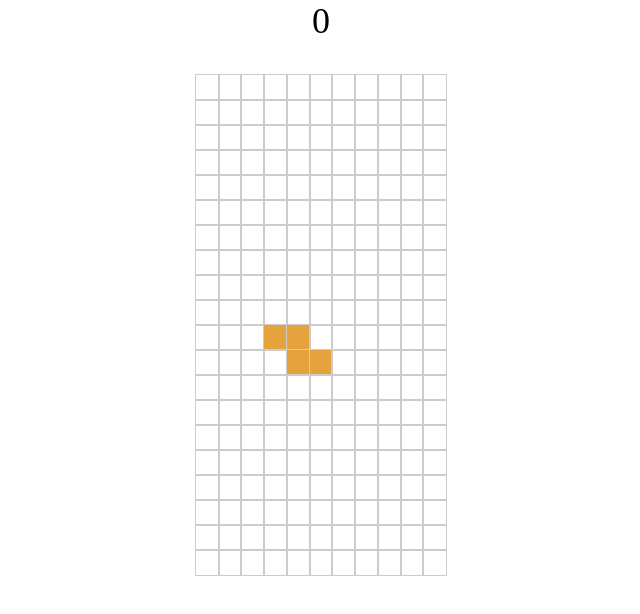
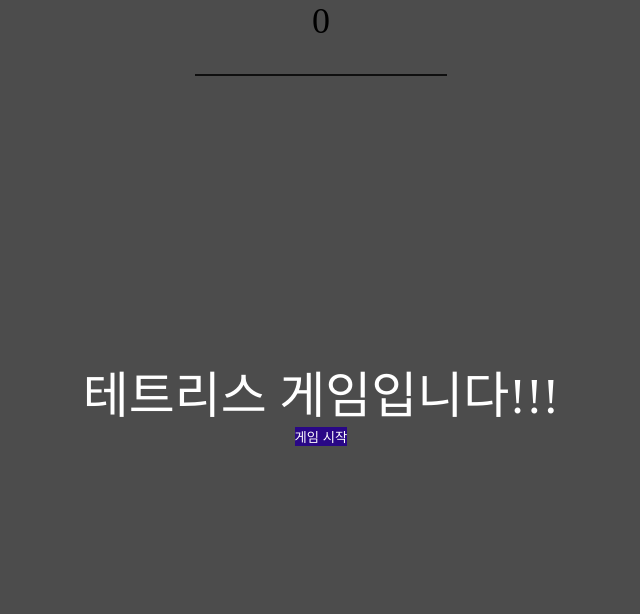
Before and after one commit to whdwls248/wjj_Tetris, a plain HTML site: page index.html in a window 1280 px wide. Shown: the whole page, without its empty margins (319-959 px from the left). Drawn offline with Linux system fonts and the light colour scheme.

Commit message:
- Code format - Add start UI

```diff
--- a/css/style.css
+++ b/css/style.css
@@ -1,4 +1,4 @@
-*{
+* {
   margin: 0;
   padding: 0;
 }
@@ -13,14 +13,14 @@ body {
 }
 
 .game-over {
-    display: none;
+  display: flex;
   justify-content: center;
   align-items: center;
   flex-direction: column;
   position: fixed;
   width: 100%;
   height: 100%;
-    background: rgba(0,0,0,0.7);
+  background: rgba(0, 0, 0, 0.7);
   left: 0;
   top: 0;
   color: #ffff;
@@ -43,16 +43,16 @@ body {
   width: 250px;
   margin: 0 auto;
 }
-.playground > ul > li{
+.playground > ul > li {
   width: 100%;
   height: 25px;
 }
 
-.playground > ul > li > ul{
+.playground > ul > li > ul {
   display: flex;
 }
 
-.playground > ul > li > ul > li{
+.playground > ul > li > ul > li {
   width: 25px;
   height: 25px;
   outline: 1px solid #ccc;
--- a/index.html
+++ b/index.html
@@ -4,15 +4,15 @@
     <meta charset="UTF-8" />
     <meta http-equiv="X-UA-Compatible" content="IE=chrome" />
     <meta name="viewport" content="width=device-width, initial-scale=1.0" />
-    <title>테트리스 게임1</title>
+    <title>테트리스 게임 사이트</title>
     <link rel="stylesheet" href="css/style.css" />
   </head>
 
   <body>
     <div class="wrapper">
       <div class="game-over">
-        <span>게임 종료!!!</span>
-        <button>다시 시작</button>
+        <span>테트리스 게임입니다!!!</span>
+        <button>게임 시작</button>
       </div>
       <div class="score">0</div>
       <div class="playground">
--- a/js/blocks.js
+++ b/js/blocks.js
@@ -1,39 +1,159 @@
 const BLOCKS = {
-    tree: [
-        [[1, 0], [0, 1], [1, 1], [2, 1]],
-        [[1, 0], [0, 1], [1, 1], [1, 2]],
-        [[2, 1], [0, 1], [1, 1], [1, 2]],
-        [[2, 1], [1, 2], [1, 1], [1, 0]],
+  tree: [
+    [
+      [1, 0],
+      [0, 1],
+      [1, 1],
+      [2, 1],
     ],
-    square: [
-        [[0, 0], [0, 1], [1, 0], [1, 1]],
-        [[0, 0], [0, 1], [1, 0], [1, 1]],
-        [[0, 0], [0, 1], [1, 0], [1, 1]],
-        [[0, 0], [0, 1], [1, 0], [1, 1]],
+    [
+      [1, 0],
+      [0, 1],
+      [1, 1],
+      [1, 2],
     ],
-    bar:  [
-        [[1, 0], [2, 0], [3, 0], [4, 0]],
-        [[2, -1], [2, 0], [2, 1], [2, 2]],
-        [[1, 0], [2, 0], [3, 0], [4, 0]],
-        [[2, -1], [2, 0], [2, 1], [2, 2]],
+    [
+      [2, 1],
+      [0, 1],
+      [1, 1],
+      [1, 2],
     ],
-    zet: [
-        [[0, 0], [1, 0], [1, 1], [2, 1]],
-        [[0, 1], [1, 0], [1, 1], [0, 2]],
-        [[0, 1], [1, 1], [1, 2], [2, 2]],
-        [[2, 0], [2, 1], [1, 1], [1, 2]],
+    [
+      [2, 1],
+      [1, 2],
+      [1, 1],
+      [1, 0],
     ],
-    elLeft: [
-        [[0, 0], [0, 1], [1, 1], [2, 1]],
-        [[1, 0], [1, 1], [1, 2], [0, 2]],
-        [[0, 1], [1, 1], [2, 1], [2, 2]],
-        [[1, 0], [2, 0], [1, 1], [1, 2]],
+  ],
+  square: [
+    [
+      [0, 0],
+      [0, 1],
+      [1, 0],
+      [1, 1],
     ],
-    elRight:  [
-        [[1, 0], [2, 0], [1, 1], [1, 2]],
-        [[0, 0], [0, 1], [1, 1], [2, 1]],
-        [[0, 2], [1, 0], [1, 1], [1, 2]],
-        [[0, 1], [1, 1], [2, 1], [2, 2]],
-    ]
-}
+    [
+      [0, 0],
+      [0, 1],
+      [1, 0],
+      [1, 1],
+    ],
+    [
+      [0, 0],
+      [0, 1],
+      [1, 0],
+      [1, 1],
+    ],
+    [
+      [0, 0],
+      [0, 1],
+      [1, 0],
+      [1, 1],
+    ],
+  ],
+  bar: [
+    [
+      [1, 0],
+      [2, 0],
+      [3, 0],
+      [4, 0],
+    ],
+    [
+      [2, -1],
+      [2, 0],
+      [2, 1],
+      [2, 2],
+    ],
+    [
+      [1, 0],
+      [2, 0],
+      [3, 0],
+      [4, 0],
+    ],
+    [
+      [2, -1],
+      [2, 0],
+      [2, 1],
+      [2, 2],
+    ],
+  ],
+  zet: [
+    [
+      [0, 0],
+      [1, 0],
+      [1, 1],
+      [2, 1],
+    ],
+    [
+      [0, 1],
+      [1, 0],
+      [1, 1],
+      [0, 2],
+    ],
+    [
+      [0, 1],
+      [1, 1],
+      [1, 2],
+      [2, 2],
+    ],
+    [
+      [2, 0],
+      [2, 1],
+      [1, 1],
+      [1, 2],
+    ],
+  ],
+  elLeft: [
+    [
+      [0, 0],
+      [0, 1],
+      [1, 1],
+      [2, 1],
+    ],
+    [
+      [1, 0],
+      [1, 1],
+      [1, 2],
+      [0, 2],
+    ],
+    [
+      [0, 1],
+      [1, 1],
+      [2, 1],
+      [2, 2],
+    ],
+    [
+      [1, 0],
+      [2, 0],
+      [1, 1],
+      [1, 2],
+    ],
+  ],
+  elRight: [
+    [
+      [1, 0],
+      [2, 0],
+      [1, 1],
+      [1, 2],
+    ],
+    [
+      [0, 0],
+      [0, 1],
+      [1, 1],
+      [2, 1],
+    ],
+    [
+      [0, 2],
+      [1, 0],
+      [1, 1],
+      [1, 2],
+    ],
+    [
+      [0, 1],
+      [1, 1],
+      [2, 1],
+      [2, 2],
+    ],
+  ],
+};
 export default BLOCKS;
--- a/js/tetris.js
+++ b/js/tetris.js
@@ -5,6 +5,7 @@ const playground = document.querySelector(".playground > ul");
 const gameOver = document.querySelector(".game-over");
 const gameScore = document.querySelector(".score");
 const startButton = document.querySelector(".game-over > button");
+const gameText = document.querySelector(".game-over > span");
 
 // Setting
 const GAME_ROWS = 20;
@@ -23,25 +24,24 @@ const movingItem = {
   left: 4,
 };
 
-init();
+// init();
 
 // Functions
 function init() {
   score = 0;
   gameScore.innerText = score;
-    tempMovingItem = { ... movingItem };
+  tempMovingItem = { ...movingItem };
 
-    for (let i=0; i<GAME_ROWS; i++) {
-        prependNewLine()
+  for (let i = 0; i < GAME_ROWS; i++) {
+    prependNewLine();
   }
-     generateNewBlock()
+  generateNewBlock();
 }
-
 
 function prependNewLine() {
   const li = document.createElement("li");
   const ul = document.createElement("ul");
-    for (let j=0; j<GAME_COLS; j++) {
+  for (let j = 0; j < GAME_COLS; j++) {
     const matrix = document.createElement("li");
     ul.prepend(matrix);
   }
@@ -49,34 +49,36 @@ function prependNewLine() {
   playground.prepend(li);
 }
 
-function renderBlocks(moveType="") {
+function renderBlocks(moveType = "") {
   const { type, direction, top, left } = tempMovingItem;
   const movingBlocks = document.querySelectorAll(".moving");
-    movingBlocks.forEach(moving => {
+  movingBlocks.forEach((moving) => {
     moving.classList.remove(type, "moving");
-    })
-    BLOCKS[type][direction].some(block => {
+  });
+  BLOCKS[type][direction].some((block) => {
     const x = block[0] + left;
     const y = block[1] + top;
-        const target = playground.childNodes[y] ? playground.childNodes[y].childNodes[0].childNodes[x] : null;
+    const target = playground.childNodes[y]
+      ? playground.childNodes[y].childNodes[0].childNodes[x]
+      : null;
     const isAvailable = checkEmpty(target);
-        if(isAvailable) {
+    if (isAvailable) {
       target.classList.add(type, "moving");
     } else {
-            tempMovingItem = { ... movingItem };
-            if(moveType === "retry") {
+      tempMovingItem = { ...movingItem };
+      if (moveType === "retry") {
         clearInterval(downInterval);
         showGameOver();
       }
-            setTimeout(()=>{
+      setTimeout(() => {
         renderBlocks("retry");
-                if(moveType === "top") {
+        if (moveType === "top") {
           seizeBlock();
         }
-            }, 0)
+      }, 0);
       return true;
     }
-    })
+  });
   movingItem.top = top;
   movingItem.left = left;
   movingItem.direction = direction;
@@ -84,40 +86,40 @@ function renderBlocks(moveType="") {
 
 function seizeBlock() {
   const movingBlocks = document.querySelectorAll(".moving");
-    movingBlocks.forEach(moving => {
+  movingBlocks.forEach((moving) => {
     moving.classList.remove("moving");
     moving.classList.add("seized");
-    })
+  });
   checkMatch();
 }
 
 function checkMatch() {
   const childNodes = playground.childNodes;
-    childNodes.forEach(child => {
+  childNodes.forEach((child) => {
     let matched = true;
-        child.children[0].childNodes.forEach(li => {
-            if(!li.classList.contains("seized")) {
+    child.children[0].childNodes.forEach((li) => {
+      if (!li.classList.contains("seized")) {
         matched = false;
       }
-        })
-        if(matched) {
+    });
+    if (matched) {
       child.remove();
       prependNewLine();
       score += 10;
       gameScore.innerText = score;
     }
-    })
+  });
   generateNewBlock();
 }
 
 function generateNewBlock() {
   clearInterval(downInterval);
   downInterval = setInterval(() => {
-        moveBlock('top', 1);
-    }, duration)
+    moveBlock("top", 1);
+  }, duration);
   const blockArray = Object.entries(BLOCKS);
   const random = Math.floor(Math.random() * blockArray.length);
-    movingItem.type = blockArray[random][0]
+  movingItem.type = blockArray[random][0];
   movingItem.top = 0;
   movingItem.left = 3;
   movingItem.direction = 0;
@@ -126,7 +128,7 @@ function generateNewBlock() {
 }
 
 function checkEmpty(target) {
-    if(!target || target.classList.contains("seized")) {
+  if (!target || target.classList.contains("seized")) {
     return false;
   }
   return true;
@@ -138,8 +140,10 @@ function moveBlock(moveType, amount) {
 }
 
 function changeDirection() {
-    const direction = tempMovingItem.direction
-    direction === 3 ? tempMovingItem.direction =0 : tempMovingItem.direction += 1;
+  const direction = tempMovingItem.direction;
+  direction === 3
+    ? (tempMovingItem.direction = 0)
+    : (tempMovingItem.direction += 1);
   renderBlocks();
 }
 
@@ -155,8 +159,8 @@ function showGameOver() {
 }
 
 // Event
-document.addEventListener("keydown", e => {
-    switch(e.keyCode) {
+document.addEventListener("keydown", (e) => {
+  switch (e.keyCode) {
     case 39:
       moveBlock("left", 1);
       break;
@@ -173,10 +177,13 @@ document.addEventListener("keydown", e => {
       dropBlock();
       break;
   }
-})
+});
 
 startButton.addEventListener("click", () => {
+  gameText.textContent = "게임 오버!";
+  startButton.textContent = "다시 시작";
+
   playground.innerHTML = "";
   gameOver.style.display = "none";
   init();
-})
+});
```
Lines whose indentation alone changed are shown as unchanged.
